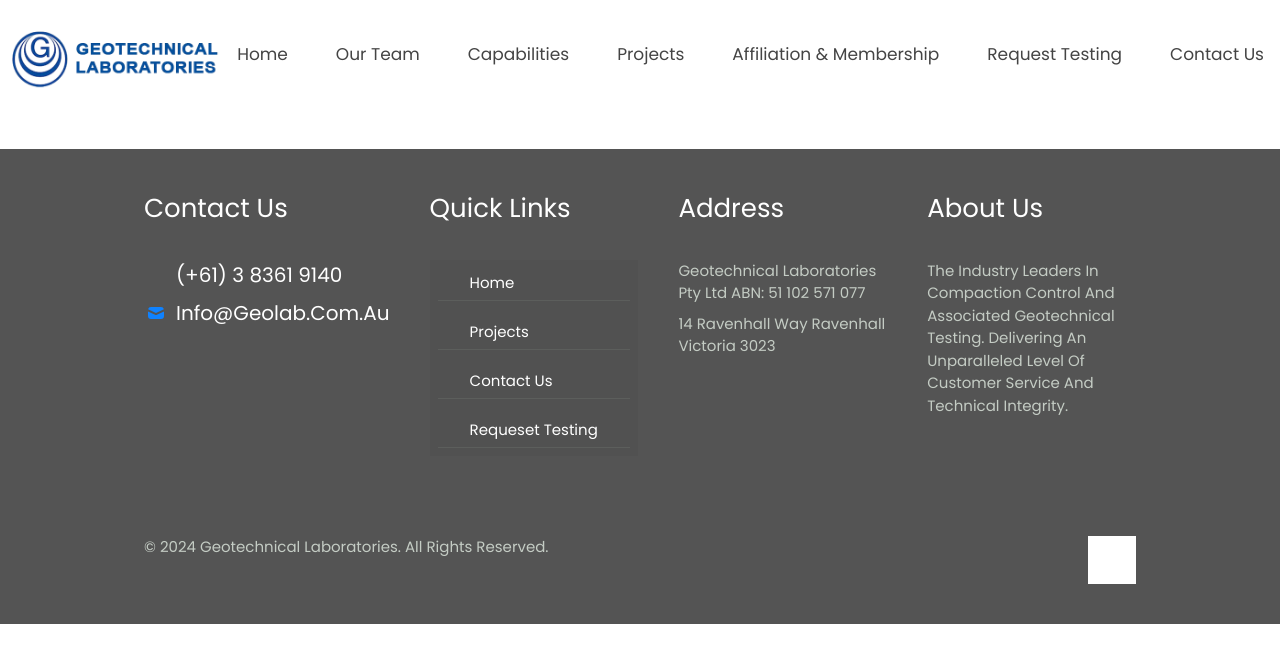
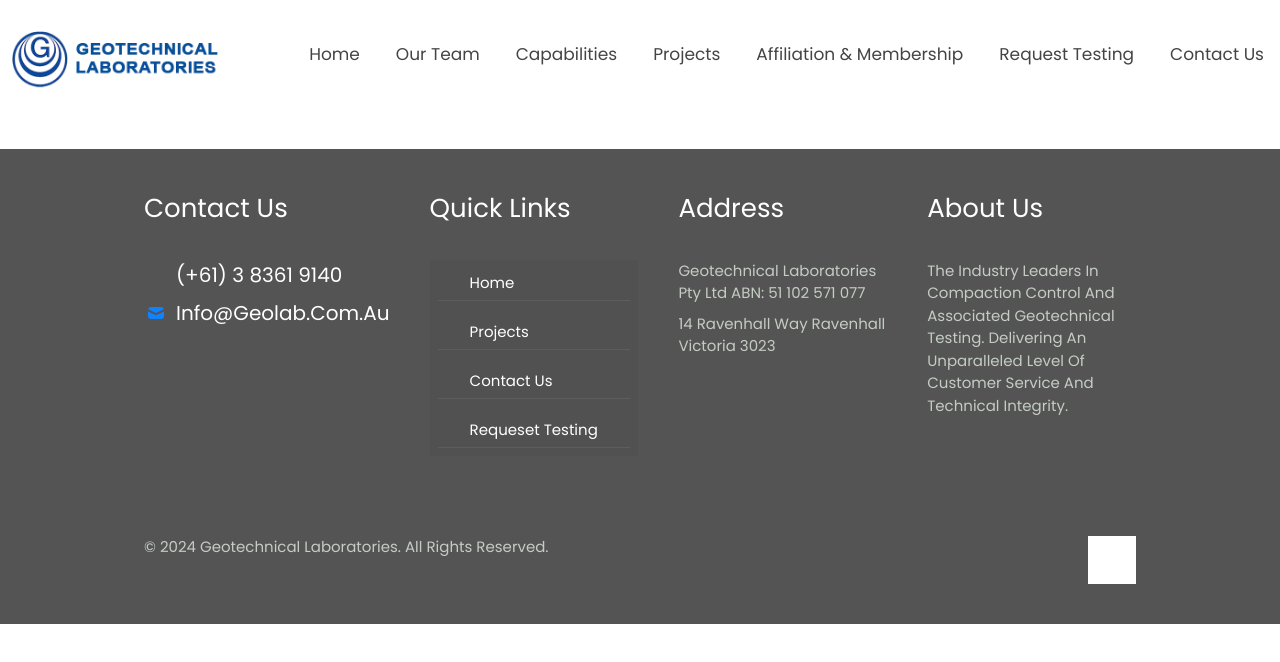
Before and after one commit to siddhartha0/GeoTechLab, a React (Vite) app: page / in a window 1280 px wide. Shown: the top 662 px of the page. Built offline with nearby package versions, Linux system fonts and the light colour scheme; some icons are missing.

Commit message:
refactored

```diff
--- a/src/components/common/header.tsx
+++ b/src/components/common/header.tsx
@@ -9,7 +9,7 @@ export const Header = () => {
       <section>
         <img src={logo} alt="" className="w-52 " />
       </section>
-      <section className="flex place-items-center gap-10">
+      <section className="flex place-items-center gap-7">
         {HeaderData.map((header) => (
           <Link to={header.path} key={header.id}>
             <Text
```
